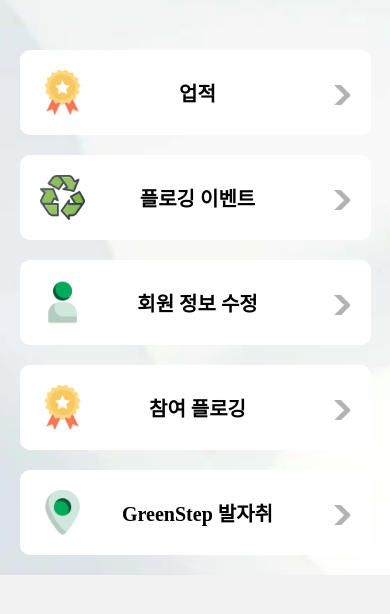
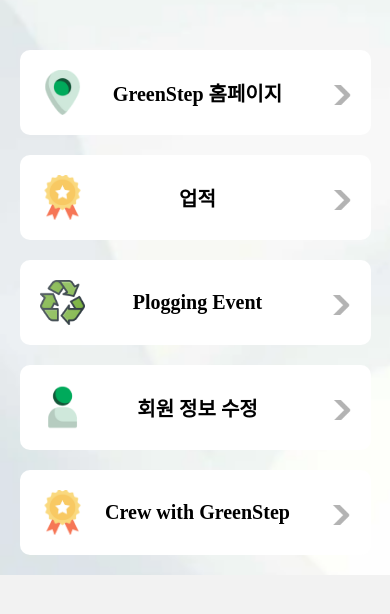
Before and after one commit to chosim-dvlpr/GreenStep, a React Native app in the folder FrontEnd/GreenStep/: screen /menu in a window 390 px wide. Shown: the top 614 px of the page. Built offline with nearby package versions, Linux system fonts and the light colour scheme; no server answers.

Commit message:
feat : 메뉴 순서 조정

```diff
--- a/FrontEnd/GreenStep/src/Page/Menu.tsx
+++ b/FrontEnd/GreenStep/src/Page/Menu.tsx
@@ -17,21 +17,21 @@ const ContainerBg = styled.ImageBackground`
 `;
 
 const Menu = () => {
-    const pictures = [badge, trash, profile, badge, map]
-    const names = ['업적', '플로깅 이벤트', '회원 정보 수정', '참여 플로깅', 'GreenStep 발자취']
+    const pictures = [map, badge, trash, profile, badge ]
+    const names = [ 'GreenStep 홈페이지', '업적', 'Plogging Event', '회원 정보 수정', 'Crew with GreenStep']
     const navigation = useNavigation();
     //추후 페이지 만들고 나서 수정
     const moveToCategory = (idx : number) => {
         if (idx === 0) {
+            openURL()
+        }else if(idx === 1){
             navigation.navigate('achievement')
-        }else if(idx === 1){
+        }else if(idx === 2){
             navigation.navigate('event')
-        }else if(idx === 2){
+        }else if(idx === 3){
             navigation.navigate('userinfo')
-        }else if(idx === 3){
+        }else{
             navigation.navigate('myjoinedplogginglist')
-        }else{
-            openURL()
         }
     }
 
```
